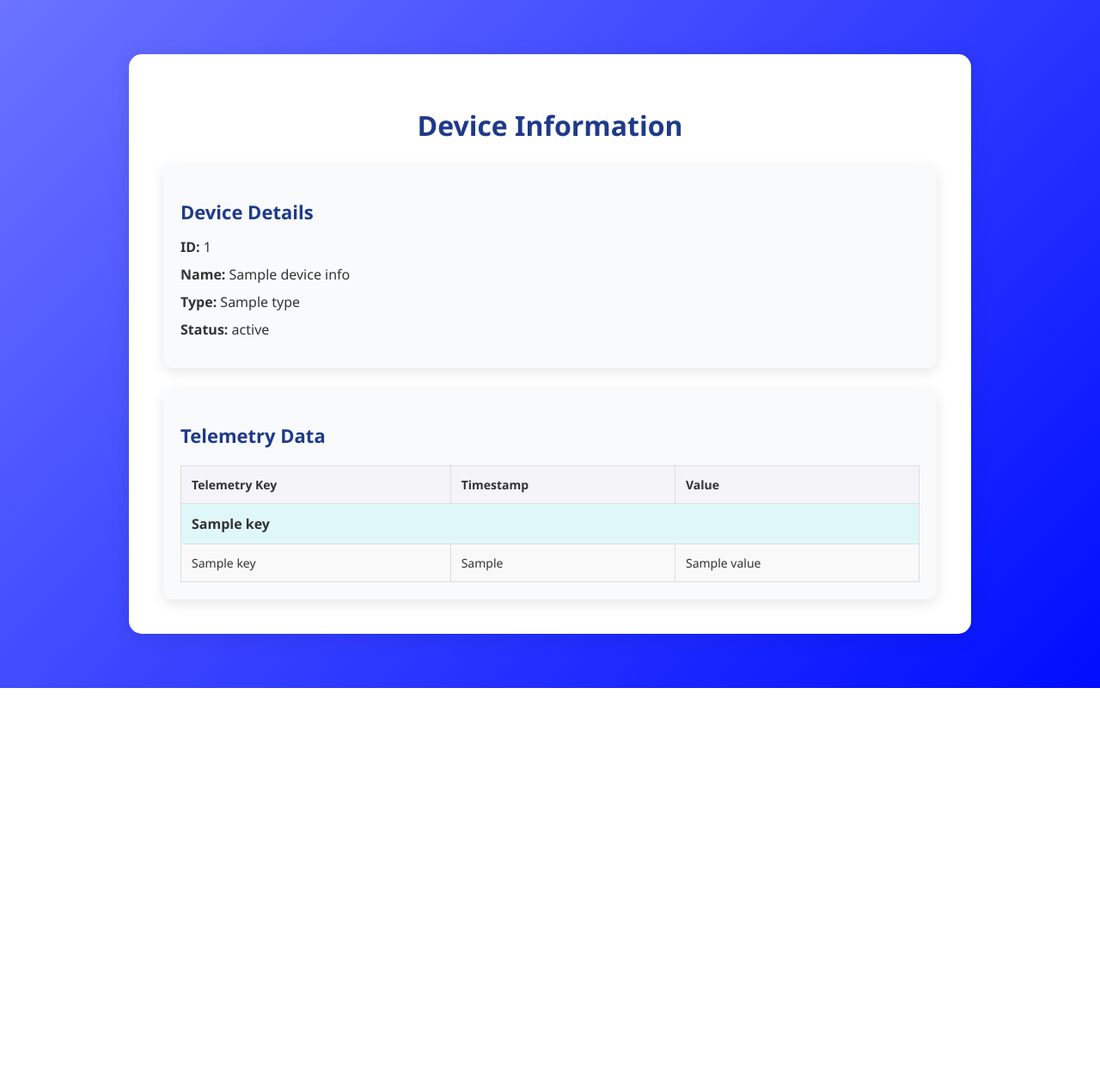
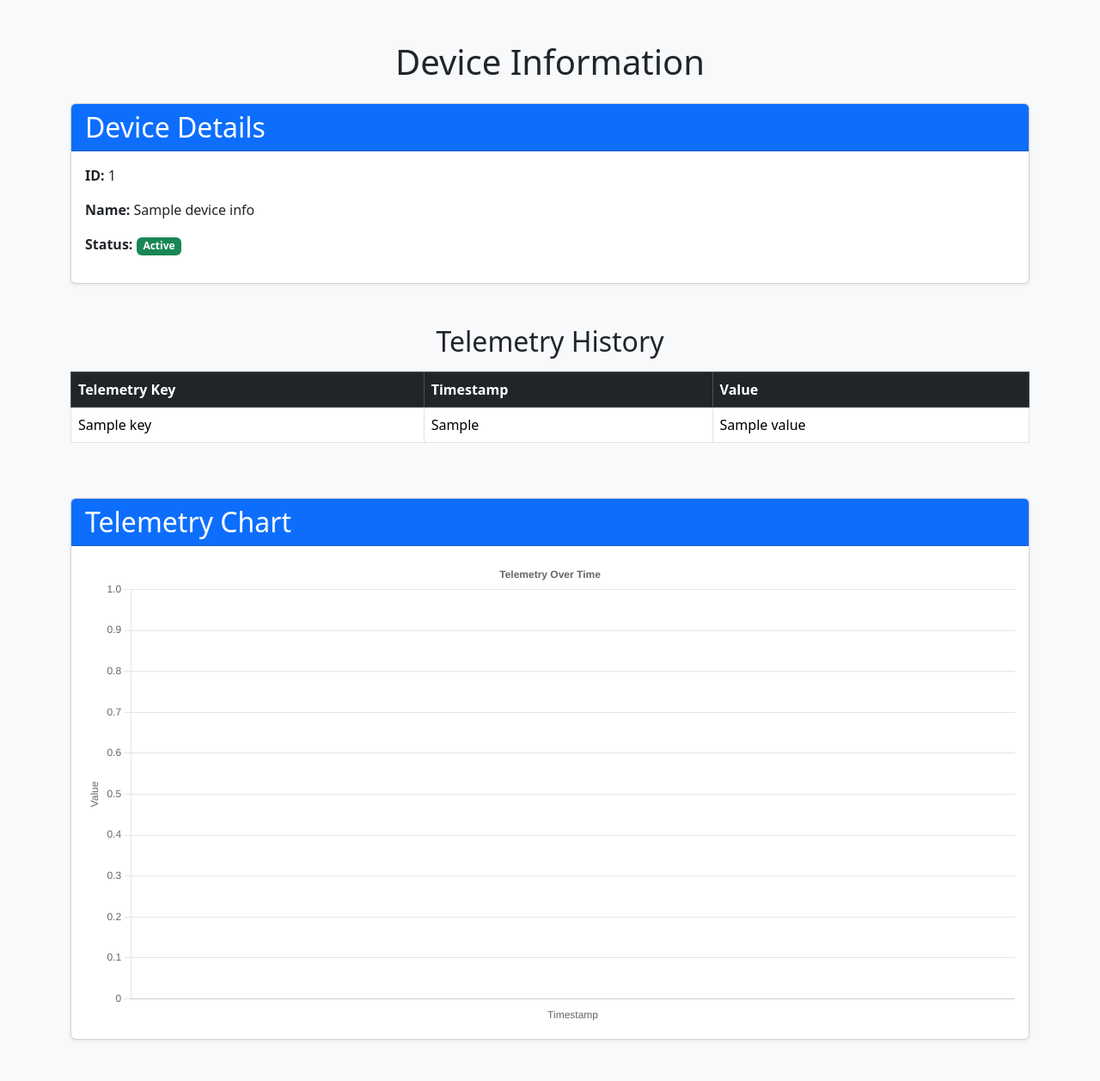
Before and after one commit to burakcnaksy0/mese_bilisim, a Django app: template thinksboardApı/thinksboard/thinkapı/templates/deviceİnformation.html in a window 1280 px wide. Shown: the whole page at 86% size. Before the commit the page ends 800 px from the top, so only its background shows below. Run offline with Django 5.2, Linux system fonts and the light colour scheme; the template is opened without the code that fills it: most values are stand-ins (such as "Sample title", 1, 10 or a date in 2020).

Commit message:
the file is updated

```diff
--- a/thinksboardApı/thinksboard/thinkapı/templates/deviceİnformation.html
+++ b/thinksboardApı/thinksboard/thinkapı/templates/deviceİnformation.html
@@ -4,154 +4,43 @@
     <meta charset="UTF-8">
     <meta name="viewport" content="width=device-width, initial-scale=1.0">
     <title>Device Information</title>
-    <style>
-        /* General styles */
-        body {
-            font-family: 'Segoe UI', Tahoma, Geneva, Verdana, sans-serif;
-            background: linear-gradient(135deg, #6b73ff, #000dff);
-            color: #333;
-            margin: 0;
-            padding: 0;
-            display: flex;
-            justify-content: center;
-            align-items: center;
-            min-height: 100vh;
-            overflow: hidden;
-        }
+    <!-- Include Bootstrap CSS -->
+    <link href="https://cdn.jsdelivr.net/npm/bootstrap@5.3.0-alpha3/dist/css/bootstrap.min.css" rel="stylesheet">
+    <!-- Include Chart.js -->
+    <script src="https://cdn.jsdelivr.net/npm/chart.js"></script>
+</head>
+<body class="bg-light text-dark">
+    <div class="container my-5">
+        <h1 class="text-center mb-4">Device Information</h1>
 
-        .form-container {
-            background: #fff;
-            padding: 40px;
-            border-radius: 15px;
-            box-shadow: 0 4px 25px rgba(0, 0, 0, 0.1);
-            width: 100%;
-            max-width: 900px;
-            text-align: center;
-            transition: all 0.3s ease-in-out;
-        }
-
-        .form-container:hover {
-            transform: translateY(-5px);
-            box-shadow: 0 10px 30px rgba(0, 0, 0, 0.2);
-        }
-
-        h1 {
-            margin-bottom: 25px;
-            font-size: 32px;
-            font-weight: bold;
-            color: #1e3a8a;
-        }
-
-        .device-info, .telemetry-info {
-            margin-top: 25px;
-            padding: 20px;
-            background: #f9fafb;
-            border-radius: 10px;
-            text-align: left;
-            font-size: 14px;
-            color: #333;
-            box-shadow: 0 4px 15px rgba(0, 0, 0, 0.1);
-        }
-
-        .device-info h2, .telemetry-info h2 {
-            margin-bottom: 15px;
-            color: #1e3a8a;
-            font-size: 22px;
-        }
-
-        .device-info ul {
-            list-style: none;
-            padding: 0;
-        }
-
-        .device-info li {
-            margin-bottom: 10px;
-            font-size: 16px;
-        }
-
-        .device-info strong {
-            color: #333;
-        }
-
-        table {
-            width: 100%;
-            border-collapse: collapse;
-            margin-top: 20px;
-        }
-
-        table, th, td {
-            border: 1px solid #ddd;
-        }
-
-        th, td {
-            padding: 12px;
-            text-align: left;
-        }
-
-        th {
-            background-color: #f4f4f9;
-            font-weight: bold;
-        }
-
-        tr:nth-child(even) {
-            background-color: #f9f9f9;
-        }
-
-        tr.key-row {
-            background-color: #e0f7fa;
-            font-size: 16px;
-            font-weight: bold;
-        }
-
-        td {
-            word-wrap: break-word;
-            max-width: 200px;  /* Allow content to break into multiple lines */
-        }
-
-        /* Responsive styling */
-        @media (max-width: 768px) {
-            .form-container {
-                padding: 20px;
-            }
-
-            h1 {
-                font-size: 24px;
-            }
-
-            .device-info, .telemetry-info {
-                padding: 15px;
-            }
-
-            table, th, td {
-                font-size: 12px;
-                padding: 8px;
-            }
-        }
-    </style>
-</head>
-<body>
-<div class="form-container">
-    <h1>Device Information</h1>
-
+        <!-- Device Details -->
         {% if device_info %}
-    <div class="device-info">
-        <h2>Device Details</h2>
-        <ul>
-            <li><strong>ID:</strong> {{ device_info.id }}</li>
-            <li><strong>Name:</strong> {{ device_info.name }}</li>
-            <li><strong>Type:</strong> {{ device_info.type }}</li>
-            <li><strong>Status:</strong> {{ device_info.status }}</li>
-        </ul>
+        <div class="card shadow-sm mb-5">
+            <div class="card-header bg-primary text-white">
+                <h2 class="mb-0">Device Details</h2>
+            </div>
+            <div class="card-body">
+                <p><strong>ID:</strong> {{ device_info.id }}</p>
+                <p><strong>Name:</strong> {{ device_info.name }}</p>
+                <p><strong>Status:</strong>
+                    <span class="badge {% if device_info.status == 'active' %}bg-success{% else %}bg-secondary{% endif %}">
+                        {{ device_info.status|title }}
+                    </span>
+                </p>
+            </div>
         </div>
         {% else %}
-    <p>No device information available.</p>
+        <div class="alert alert-warning text-center" role="alert">
+            No device information available.
+        </div>
         {% endif %}
 
-    {% if telemetry_info %}
-    <div class="telemetry-info">
-        <h2>Telemetry Data</h2>
-        <table>
-            <thead>
+        <!-- Telemetry History -->
+        {% if telemetry_history %}
+        <h2 class="text-center mb-3">Telemetry History</h2>
+        <div class="table-responsive">
+            <table class="table table-bordered table-hover">
+                <thead class="table-dark">
                     <tr>
                         <th>Telemetry Key</th>
                         <th>Timestamp</th>
@@ -159,14 +48,11 @@
                     </tr>
                 </thead>
                 <tbody>
-            {% for key, entries in telemetry_info.items %}
-            <tr class="key-row">
-                <td colspan="3"><strong>{{ key }}</strong></td>
-            </tr>
+                    {% for key, entries in telemetry_history.items %}
                         {% for entry in entries %}
-            <tr class="data-row">
+                        <tr>
                             <td>{{ key }}</td>
-                <td>{{ entry.ts }}</td>
+                            <td>{{ entry.formatted_ts }}</td>
                             <td>{{ entry.value }}</td>
                         </tr>
                         {% endfor %}
@@ -175,8 +61,74 @@
             </table>
         </div>
         {% else %}
-    <p>No telemetry data available.</p>
+        <div class="alert alert-info text-center" role="alert">
+            No telemetry history available.
+        </div>
         {% endif %}
+
+        <!-- Telemetry Chart -->
+        <div class="card shadow-sm mt-5">
+            <div class="card-header bg-primary text-white">
+                <h2 class="mb-0">Telemetry Chart</h2>
             </div>
+            <div class="card-body">
+                <canvas id="telemetryChart" width="800" height="400"></canvas>
+            </div>
+        </div>
+    </div>
+
+    <!-- Chart.js Script -->
+    <script>
+        // Convert Django variables to JavaScript
+        const chartLabels = {{ chart_labels|safe }}; // Timestamps
+        const chartData = {{ chart_data|safe }};     // Telemetry values
+
+        // Set up the chart
+        const ctx = document.getElementById('telemetryChart').getContext('2d');
+        new Chart(ctx, {
+            type: 'line', // Line chart
+            data: {
+                labels: chartLabels,
+                datasets: [{
+                    label: 'Telemetry Data',
+                    data: chartData,
+                    borderColor: 'rgba(75, 192, 192, 1)',
+                    backgroundColor: 'rgba(75, 192, 192, 0.2)',
+                    borderWidth: 2,
+                    fill: true
+                }]
+            },
+            options: {
+                responsive: true,
+                plugins: {
+                    title: {
+                        display: true,
+                        text: 'Telemetry Over Time'
+                    },
+                    legend: {
+                        display: false
+                    }
+                },
+                scales: {
+                    x: {
+                        title: {
+                            display: true,
+                            text: 'Timestamp'
+                        }
+                    },
+                    y: {
+                        beginAtZero: true,
+                        title: {
+                            display: true,
+                            text: 'Value'
+                        }
+                    }
+                }
+            }
+        });
+    </script>
+
+    <!-- Include Bootstrap JS (Optional, for enhanced interactivity) -->
+    <script src="https://cdn.jsdelivr.net/npm/bootstrap@5.3.0-alpha3/dist/js/bootstrap.bundle.min.js"></script>
 </body>
 </html>
--- a/thinksboardApı/thinksboard/thinksboard/settings.py
+++ b/thinksboardApı/thinksboard/thinksboard/settings.py
@@ -49,7 +49,8 @@ MIDDLEWARE = [
 ]
 
 ROOT_URLCONF = 'thinksboard.urls'
-SESSION_COOKIE_AGE = 3600
+SESSION_COOKIE_AGE = 3600  # 1 hour in seconds
+SESSION_EXPIRE_AT_BROWSER_CLOSE = True
 TEMPLATES = [
     {
         'BACKEND': 'django.template.backends.django.DjangoTemplates',
@@ -101,7 +102,7 @@ AUTH_PASSWORD_VALIDATORS = [
 
 LANGUAGE_CODE = 'en-us'
 
-TIME_ZONE = 'UTC'
+TIME_ZONE = 'Europe/Istanbul'
 
 USE_I18N = True
 
```
Also changed, not shown: thinksboardApı/thinksboard/thinkapı/views.py (+33 -4 lines), thinksboardApı/thinksboard/db.sqlite3. Lines whose indentation alone changed are shown as unchanged.
